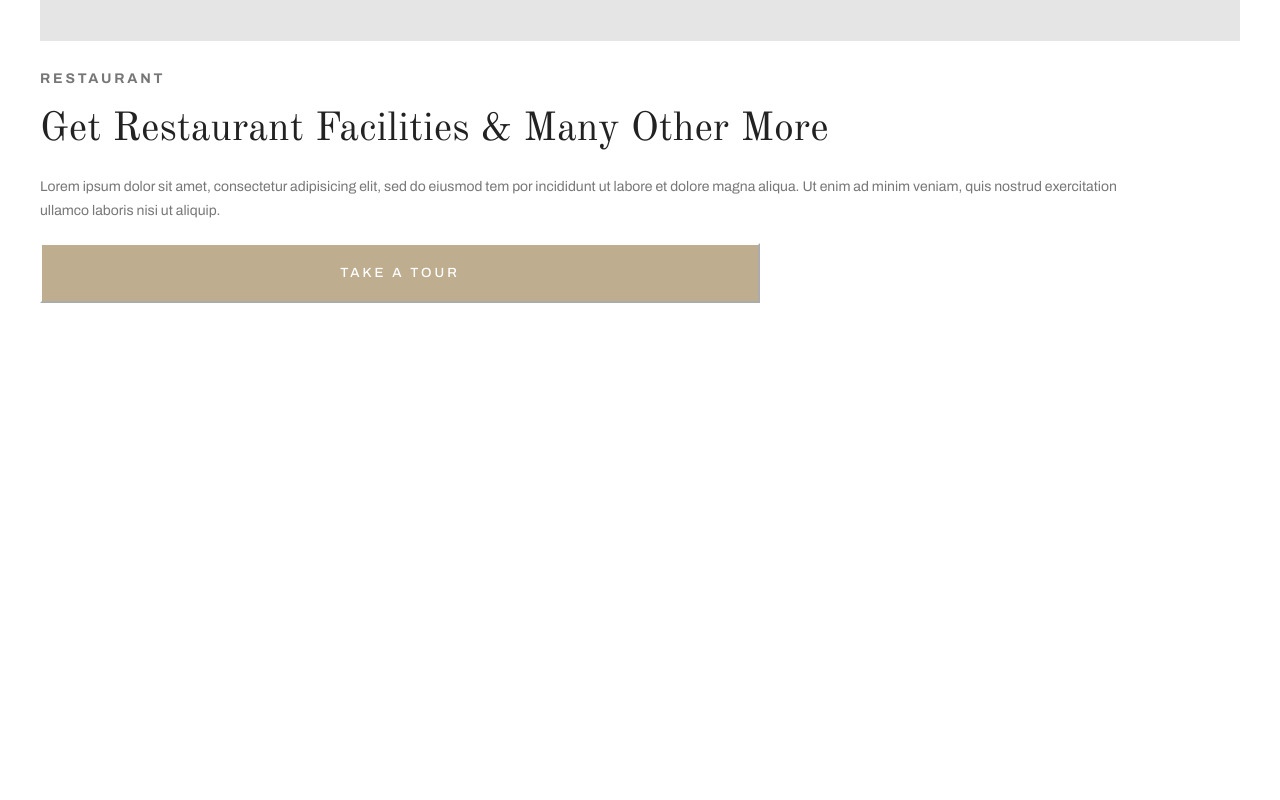
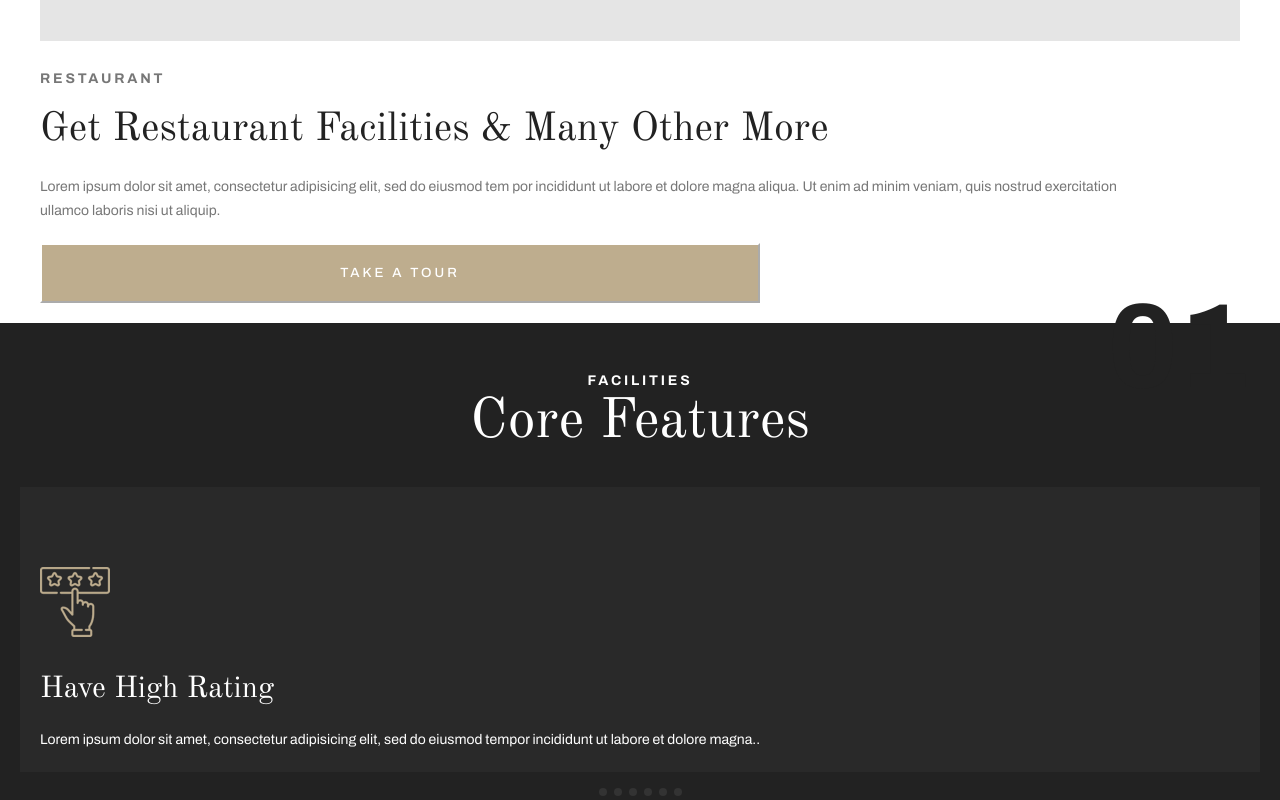
Before and after one commit to marcosrobvel/HotelMiranda, a website: page about.html in a window 1280 px wide. Shown: the part 1924-2724 px from the top of the page. Before the commit the page ends 2247 px from the top, so only its background shows below. Drawn offline with nearby package versions, Linux system fonts and the light colour scheme.

Commit message:
finishedFacilitiesCoreFeaturesAboutUs

```diff
--- a/about.html
+++ b/about.html
@@ -95,5 +95,66 @@
         <p>Lorem ipsum dolor sit amet, consectetur adipisicing elit, sed do eiusmod tem por incididunt ut labore et dolore magna aliqua. Ut enim ad minim veniam, quis nostrud exercitation ullamco laboris nisi ut aliquip.</p>
         <button>TAKE A TOUR</button>
     </div>
+    <div class="facilitiesCoreFeaturesAboutUs">
+        <h5>FACILITIES</h5>
+        <h1>Core Features</h1>
+        <div class="sliderHighRating">
+            <img src="./img/iconStarsHand.png" alt="">
+            <h1 class="h1Big01">01</h1>
+            <div class="h1_paraph">
+                <h1>Have High Rating</h1>
+                <p>Lorem ipsum dolor sit amet, consectetur adipisicing elit, sed do eiusmod tempor incididunt ut labore et dolore magna..</p>
+            </div>
+        </div>
+        <div class="sliderHighRating">
+            <img src="./img/iconStarsHand.png" alt="">
+            <h1 class="h1Big01">01</h1>
+            <div class="h1_paraph">
+                <h1>Have High Rating</h1>
+                <p>Lorem ipsum dolor sit amet, consectetur adipisicing elit, sed do eiusmod tempor incididunt ut labore et dolore magna..</p>
+            </div>
+        </div>
+        <div class="sliderHighRating">
+            <img src="./img/iconStarsHand.png" alt="">
+            <h1 class="h1Big01">01</h1>
+            <div class="h1_paraph">
+                <h1>Have High Rating</h1>
+                <p>Lorem ipsum dolor sit amet, consectetur adipisicing elit, sed do eiusmod tempor incididunt ut labore et dolore magna..</p>
+            </div>
+        </div>
+        <div class="sliderHighRating">
+            <img src="./img/iconStarsHand.png" alt="">
+            <h1 class="h1Big01">01</h1>
+            <div class="h1_paraph">
+                <h1>Have High Rating</h1>
+                <p>Lorem ipsum dolor sit amet, consectetur adipisicing elit, sed do eiusmod tempor incididunt ut labore et dolore magna..</p>
+            </div>
+            </div>
+        <div class="sliderHighRating">
+            <img src="./img/iconStarsHand.png" alt="">
+            <h1 class="h1Big01">01</h1>
+            <div class="h1_paraph">
+                <h1>Have High Rating</h1>
+                <p>Lorem ipsum dolor sit amet, consectetur adipisicing elit, sed do eiusmod tempor incididunt ut labore et dolore magna..</p>
+            </div>
+        </div>
+        <div class="sliderHighRating">
+            <img src="./img/iconStarsHand.png" alt="">
+            <h1 class="h1Big01">01</h1>
+            <div class="h1_paraph">
+                <h1>Have High Rating</h1>
+                <p>Lorem ipsum dolor sit amet, consectetur adipisicing elit, sed do eiusmod tempor incididunt ut labore et dolore magna..</p>
+            </div>
+        </div>
+        <div class="dots-container">
+            <span class="dot"></span>
+            <span class="dot"></span>
+            <span class="dot"></span>
+            <span class="dot"></span>
+            <span class="dot"></span>
+            <span class="dot"></span>
+        </div>
+    </div>
+    <script src="./js/sliderAboutUsFacilities.js"></script>
 </body>
 </html>
--- /dev/null
+++ b/js/sliderAboutUsFacilities.js
@@ -0,0 +1,25 @@
+let slideIndex = 0;
+
+function showSlide() {
+    let slides = document.querySelectorAll('.sliderHighRating');
+    let dots = document.querySelectorAll('.dot');
+
+    slides.forEach(slide => slide.style.display = 'none');
+
+    slides[slideIndex].style.display = 'block';
+
+    dots.forEach(dot => dot.classList.remove('active'));
+
+    dots[slideIndex].classList.add('active');
+
+    slideIndex = (slideIndex + 1) % slides.length;
+}
+
+showSlide();
+
+document.querySelectorAll('.dot').forEach((dot, index) => {
+    dot.addEventListener('click', () => {
+        slideIndex = index;
+        showSlide();
+    });
+});
--- a/sass/ABOUT/blackBackground_AboutUs.scss
+++ b/sass/ABOUT/blackBackground_AboutUs.scss
@@ -49,7 +49,6 @@
 
 .divLinks_Home_Contact a{
     text-decoration: none;
-  //  color: #222222;
     font-family: 'Archivo';
     font-weight: 700;
     font-size: 16px;
--- /dev/null
+++ b/sass/ABOUT/facilitiesCoreFeatures.scss
@@ -0,0 +1,88 @@
+.facilitiesCoreFeaturesAboutUs{
+    background-color: #222222;
+    display: flex;
+    text-align: center;
+    flex-direction: column;
+    padding-left: 20px;
+    padding-right: 20px;
+    padding-top: 50px;
+
+    h5{
+        font-family: 'Archivo';
+        font-weight: 700;
+        font-size: 14px;
+        letter-spacing: 2.8px;
+        color: #FFFFFF;
+    }
+
+    h1{
+        font-family: 'Old Standard TT';
+        font-weight: 400;
+        font-size: 56px;
+        color: #FFFFFF;
+    }
+
+    .sliderHighRating{
+        background-color: #292929;
+        padding: 20px;
+        margin-top: 30px;
+        text-align: left;
+
+
+
+        .h1_paraph{
+
+            h1{
+                font-size: 30px;
+                letter-spacing: -0.9;
+                margin-top: 20px;
+            }
+
+            p{
+                font-family: 'Archivo';
+                font-weight: 400;
+                color: #FFFFFF;
+                font-size: 14px;
+                line-height: 24px;
+                width: 80%;
+                margin-top: 20px;
+            }
+        }
+
+        .h1Big01{
+            font-family: 'Archivo';
+            font-weight: 700;
+            font-size: 120px;
+            line-height: 130px;
+            color: #222222;
+            position: absolute;
+            bottom: -96rem;
+            right: 0;
+            margin-right: 30px;
+         }
+
+         img{
+            margin-top: 60px;
+            margin-bottom: 10px;
+         }
+    }
+
+    .dots-container {
+        text-align: center;
+        margin-top: 10px;
+    }
+
+    .dot {
+        height: 8px;
+        width: 8px;
+        margin: 0 1.5px;
+        background-color: #333333;
+        border-radius: 50%;
+        display: inline-block;
+        transition: background-color 0.3s ease;
+
+        &:hover{
+            background-color: #BEAD8E;
+        }
+    }
+}
--- a/sass/about.scss
+++ b/sass/about.scss
@@ -2,3 +2,4 @@
 @import './ABOUT/divVideo_and_TextTitle_AboutUs.scss';
 @import './ABOUT/iconServicesAboutUs.scss';
 @import './ABOUT/divRestaurantAboutUs.scss';
+@import './ABOUT/facilitiesCoreFeatures.scss';
```
Also changed, not shown: css/styles.css, 1 other file.
